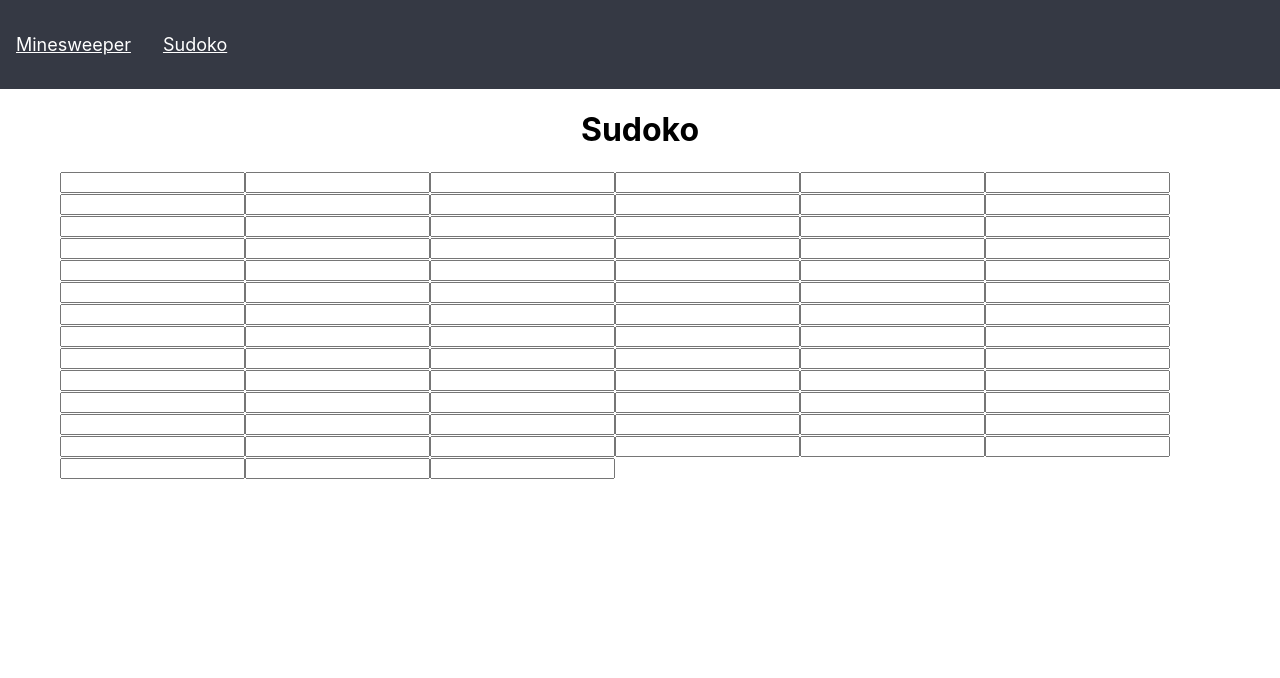
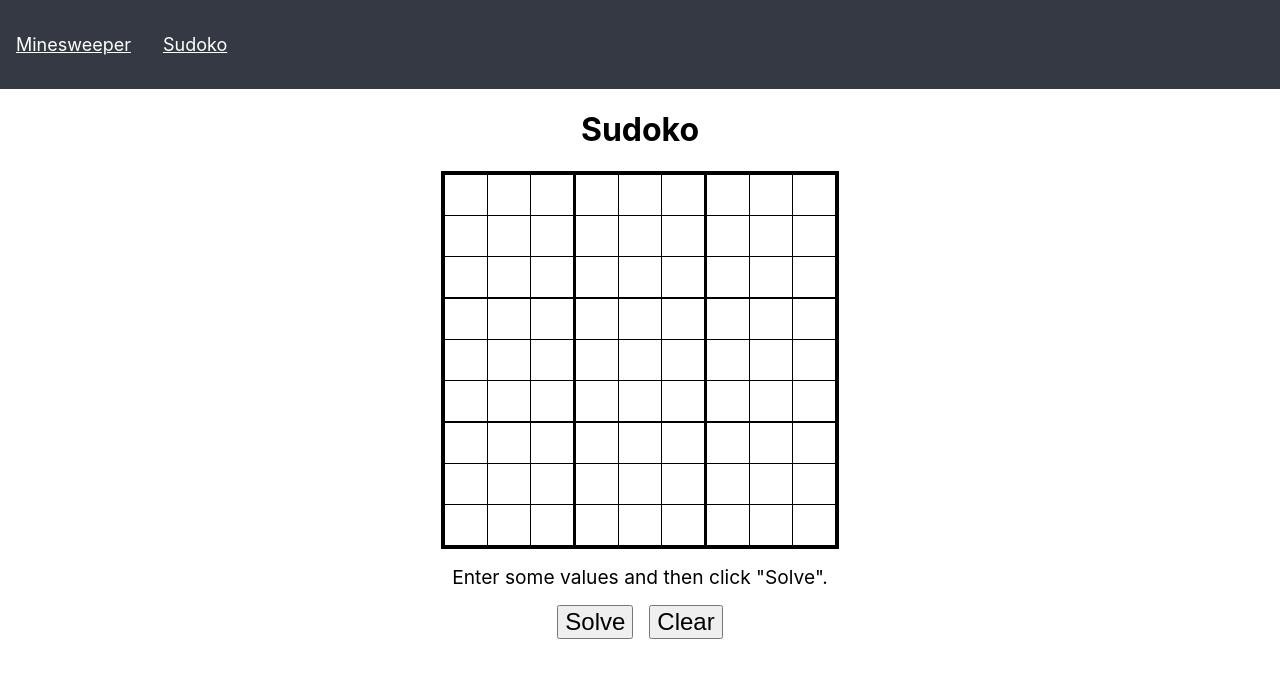
Before and after one commit to JasperKent/react-games, a React (Create React App) app: page /Sudoko in a window 1280 px wide. Shown: the top 678 px of the page. Built offline with nearby package versions, Linux system fonts and the light colour scheme.

Commit message:
Add solving

```diff
--- /dev/null
+++ b/src/Games/Sudoko/Components/Cell/Cell.css
@@ -0,0 +1,17 @@
+
+.sudoko-grid input {
+    width: 36px;
+    height: 36px;
+    font-size: 1.5rem;
+    text-align: center;
+    border: none;
+    outline: 0 solid transparent;
+}
+
+.sudoko-grid input.cell-input {
+    color:blue;
+}
+
+.sudoko-grid input.cell-solved {
+    color:red;
+}
--- /dev/null
+++ b/src/Games/Sudoko/Components/Cell/Cell.tsx
@@ -0,0 +1,11 @@
+import { SolverCell } from "../../Logic/SolverCell";
+import "./Cell.css"
+
+type Props = {
+    cell: SolverCell;
+    onValueSet: (value: number | null) => void;
+}
+
+export const Cell = ({onValueSet, cell}: Props) => {
+    return <input value={cell.displayValue ?? ""} className={cell.displayingInput ? 'cell-input' : 'cell-solved'} onChange={ e => onValueSet(parseInt (e.target.value))} />;
+}
--- /dev/null
+++ b/src/Games/Sudoko/Components/Grid/Grid.css
@@ -0,0 +1,19 @@
+.sudoko-grid {
+    margin-left: auto;
+    margin-right: auto;
+    border-spacing: 0;
+    border-collapse: collapse;
+    border: 4px solid black;
+}
+
+.sudoko-grid tr:nth-child(3n) {
+    border-bottom: 2px solid black;
+}
+
+.sudoko-grid td:nth-child(3n) {
+    border-right: 3px solid black;
+}
+
+.sudoko-grid td {
+    border: 1px solid black;
+}
--- a/src/Games/Sudoko/Components/Grid/Grid.tsx
+++ b/src/Games/Sudoko/Components/Grid/Grid.tsx
@@ -1,17 +1,26 @@
-export const Grid = () => {
-    const cells: number[][] = [];
+import { SolverCell } from "../../Logic/SolverCell";
+import { Cell } from "../Cell/Cell";
+import "./Grid.css"
 
-    for (let col = 0; col < 9; ++col){
-        cells.push([]);
+type Props = {
+    cells: SolverCell[][];
+    onValueSet: (x: number, y: number, value: number | null) => void;
+};
 
-        for (let row = 0; row < 9; ++row){
-            cells[col].push(row);
-        }
-    }
+export const Grid = ({onValueSet, cells}: Props) => {
+
+    const numbers = [0,1,2,3,4,5,6,7,8];
 
     return (
-        <div>
-            {cells.map(r => r.map(c => <input />))}
-        </div>
+        <table className="sudoko-grid">
+            <tbody>
+                {numbers.map(y => (
+                    <tr key={y}>{numbers.map(x => (
+                        <td key={y * 9 + x} >
+                            <Cell cell={cells[x][y]} onValueSet={val => onValueSet(x, y, val)} />
+                        </td>))}
+                </tr>))}
+            </tbody>
+        </table>
     );
 }
--- /dev/null
+++ b/src/Games/Sudoko/Components/Sudoko/Sudoko.css
@@ -0,0 +1,15 @@
+.button-wrapper {
+    text-align: center;
+}
+
+.button-wrapper button {
+    margin-top: 1rem;
+    margin-right: 0.5rem;
+    margin-left: 0.5rem;
+    font-size: 1.5rem;
+}
+
+.sudoko-status {
+    margin-top: 1rem;
+    font-size: 1.2rem;
+}
--- a/src/Games/Sudoko/Components/Sudoko/Sudoko.tsx
+++ b/src/Games/Sudoko/Components/Sudoko/Sudoko.tsx
@@ -1,10 +1,44 @@
+import { useState } from "react";
+import { Solver } from "../../Logic/Solver";
 import { Grid } from "../Grid/Grid";
+import "./Sudoko.css"
 
 export const Sudoko = () => {
+    const [status, setStatus] = useState('Enter some values and then click "Solve".');
+    const [solver] = useState(() => new Solver());
+    const [cells, setCells] = useState(solver.cells);
+
+    const onValueSet = (x: number, y: number, value: number | null) => {
+        solver.setCell(x, y, value);
+        setCells([...solver.cells]);
+    };
+
+    const onClearClicked = () => {
+        solver.reset();
+
+        setStatus('Enter some values and then click "Solve".');
+        setCells([...solver.cells]);
+    };
+
+    const onSolveClicked = () => {
+        if (solver.solve()){
+            setStatus('Solved! Click "Clear" to start again.');
+            setCells([...solver.cells]);
+        }
+        else{
+            setStatus('Failed! Those numbers are not soluble.');
+        }
+    };
+
     return(
         <div className="game">
             <h1>Sudoko</h1>
-            <Grid />
+            <Grid onValueSet={onValueSet} cells={cells} />
+            <div className="button-wrapper">
+                <div className="sudoko-status">{status}</div>
+                <button onClick={onSolveClicked}>Solve</button>
+                <button onClick={onClearClicked}>Clear</button>
+            </div>
         </div>
     );
 };
--- /dev/null
+++ b/src/Games/Sudoko/Logic/Solver.ts
@@ -0,0 +1,169 @@
+import { SolverCell } from "./SolverCell";
+
+export class Solver {
+
+    readonly cells: SolverCell[][] = [];
+    private allCells: SolverCell[] = [];
+
+    constructor (){
+        this.generateCells();
+
+        // this.cells[0][0].inputValue = 1;
+        // this.cells[7][0].inputValue = 9;
+
+        // this.cells[1][1].inputValue = 5;
+        // this.cells[3][1].inputValue = 3;
+        // this.cells[4][1].inputValue = 2;
+        // this.cells[6][1].inputValue = 8;
+
+        // this.cells[0][2].inputValue = 8;
+        // this.cells[1][2].inputValue = 9;
+        // this.cells[2][2].inputValue = 3;
+        // this.cells[5][2].inputValue = 1;
+
+        // this.cells[0][3].inputValue = 6;
+        // this.cells[1][3].inputValue = 8;
+        // this.cells[6][3].inputValue = 1;
+        // this.cells[7][3].inputValue = 2;
+
+        // this.cells[3][4].inputValue = 1;
+        // this.cells[4][4].inputValue = 9;
+        // this.cells[5][4].inputValue = 6;
+
+        // this.cells[1][5].inputValue = 1;
+        // this.cells[2][5].inputValue = 5;
+        // this.cells[7][5].inputValue = 6;
+        // this.cells[8][5].inputValue = 3;
+
+        // this.cells[3][6].inputValue = 8;
+        // this.cells[6][6].inputValue = 2;
+        // this.cells[7][6].inputValue = 1;
+        // this.cells[8][6].inputValue = 4;
+
+        // this.cells[2][7].inputValue = 1;
+        // this.cells[4][7].inputValue = 6;
+        // this.cells[5][7].inputValue = 4;
+        // this.cells[7][7].inputValue = 3;
+
+        // this.cells[1][8].inputValue = 2;
+        // this.cells[8][8].inputValue = 5;
+    }
+
+    private generateCells(){
+        for (let x = 0; x < 9; ++x){
+            this.cells.push([]);
+
+            for (let y = 0; y < 9; ++y){
+                const solver = new SolverCell(x,y);
+
+                this.cells[x].push(solver);
+                this.allCells.push(solver);
+            }
+        }
+    }
+
+    private helpfulNeighbourCount(cell: SolverCell): number {
+        if (cell.inputValue !==  null){
+            return 0;
+        }
+
+        return this.influencingCells(cell).filter(c => c.inputValue !== null).length;
+    }
+
+    private influencingCells(cell: SolverCell): SolverCell[] {
+        const result: SolverCell[] = [];
+
+        for(let x = 0; x < 9; ++x){
+            if (x !== cell.x){
+                result.push(this.cells[x][cell.y]);
+            }
+        }
+
+        for(let y = 0; y < 9; ++y){
+            if (y !== cell.y){
+                result.push(this.cells[cell.x][y]);
+            }
+        }
+
+        const boxX = Math.floor(cell.x / 3) * 3;
+        const boxY = Math.floor(cell.y /3) * 3
+
+        for (let x = boxX; x < boxX + 3; ++x){
+            for (let y = boxY; y < boxY + 3; ++y){
+                if (x !== cell.x && y !== cell.y){
+                    result.push(this.cells[x][y]);
+                }
+            }
+        }
+
+        return result;
+    }
+
+    private validateCell (cell: SolverCell): boolean {
+        return !this.influencingCells(cell).some(c => c.testValue === cell.testValue);
+    }
+
+    private tryCell (cell: SolverCell): boolean {
+        if (cell.inputValue !==  null){
+            return true;
+        }
+
+        while (cell.testValue < 9){
+            ++cell.testValue;
+
+            let valid = this.validateCell(cell);
+
+            if (valid){
+                return true;
+            }
+        }
+
+        cell.testValue = 0;
+
+        return false;
+    }
+
+    solve (): boolean {
+        this.allCells.forEach(c => c.count = this.helpfulNeighbourCount(c));
+        this.allCells.filter(c => c.inputValue !== null).forEach(c => c.testValue = c.inputValue ?? 0);
+        this.allCells.sort((l, r) => r.count - l.count);
+
+        let index = 0;
+
+        while (index >= 0 && index < this.allCells.length){
+            const cell = this.allCells[index];
+
+            let valid = this.tryCell(cell);
+
+            if(valid){
+                ++index;
+            }
+            else{
+                --index;
+            }
+        }
+
+        return index >= 0;
+    }
+
+    setCell(x: number, y: number, value: number | null): void {
+        if (value !== null){
+            if (isNaN(value)){
+                value = null;
+            }
+            else if (value < 1 || value > 9){
+                value = this.cells[x][y].inputValue
+            }
+        }
+
+        this.cells[x][y].inputValue = value;
+    }
+
+    reset() {
+        this.allCells.forEach(c => {
+            c.count = 0;
+            c.testValue = 0;
+            c.inputValue = null;
+        });
+    }
+}
--- /dev/null
+++ b/src/Games/Sudoko/Logic/SolverCell.ts
@@ -0,0 +1,17 @@
+export class SolverCell {
+    inputValue: number | null = null;
+    testValue = 0;
+    count = 0;
+
+    constructor(public x: number, public y: number){
+
+    }
+
+    get displayValue(): number | null {
+        return this.inputValue ?? (this.testValue === 0 ? null : this.testValue);
+    }
+
+    get displayingInput (): boolean {
+        return this.inputValue !== null;
+    }
+}
```
Also changed, not shown: 1 other file (tests, documents, lock files or other folders).
